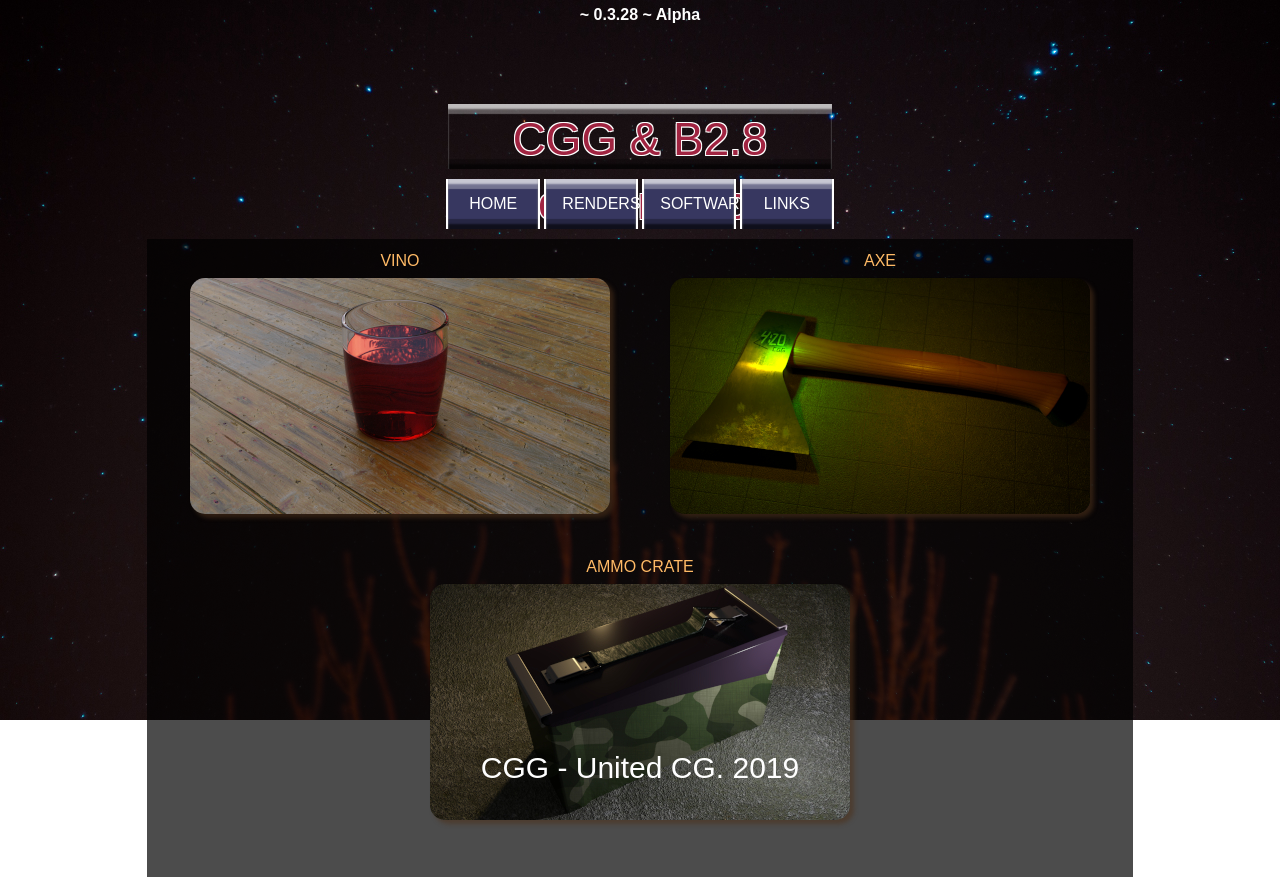
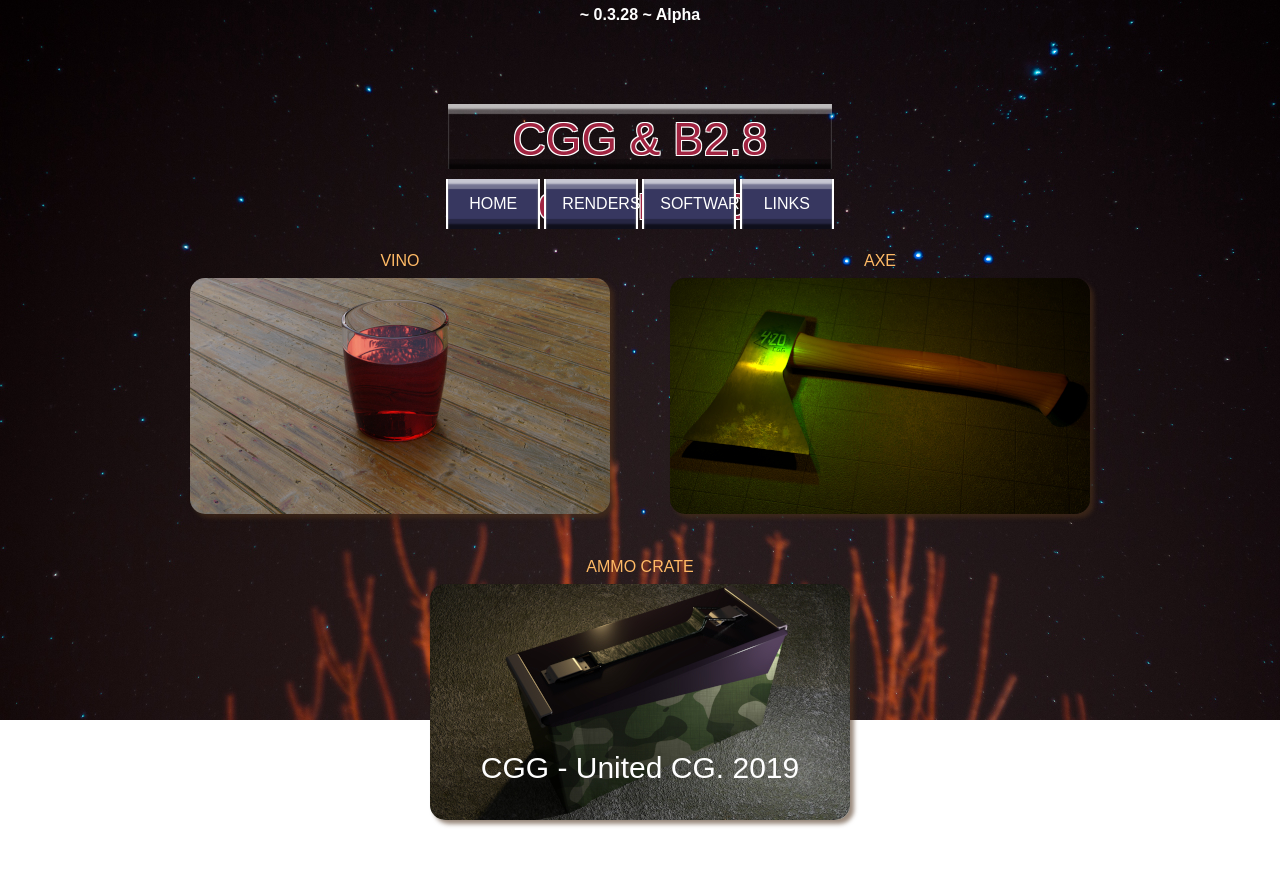
Before and after one commit to SUDOARCH/CGG, a plain HTML site: page renders.html in a window 1280 px wide. Drawn offline with Linux system fonts and the light colour scheme.

Commit message:
Update style.css

```diff
--- a/style.css
+++ b/style.css
@@ -67,7 +67,7 @@ footer {
 }
 
 .RendersBlock {
-  background-color: rgba(0, 0, 0, 0.7);
+
   position: absolute;
   width: 75vw;
   left: 0;
```
